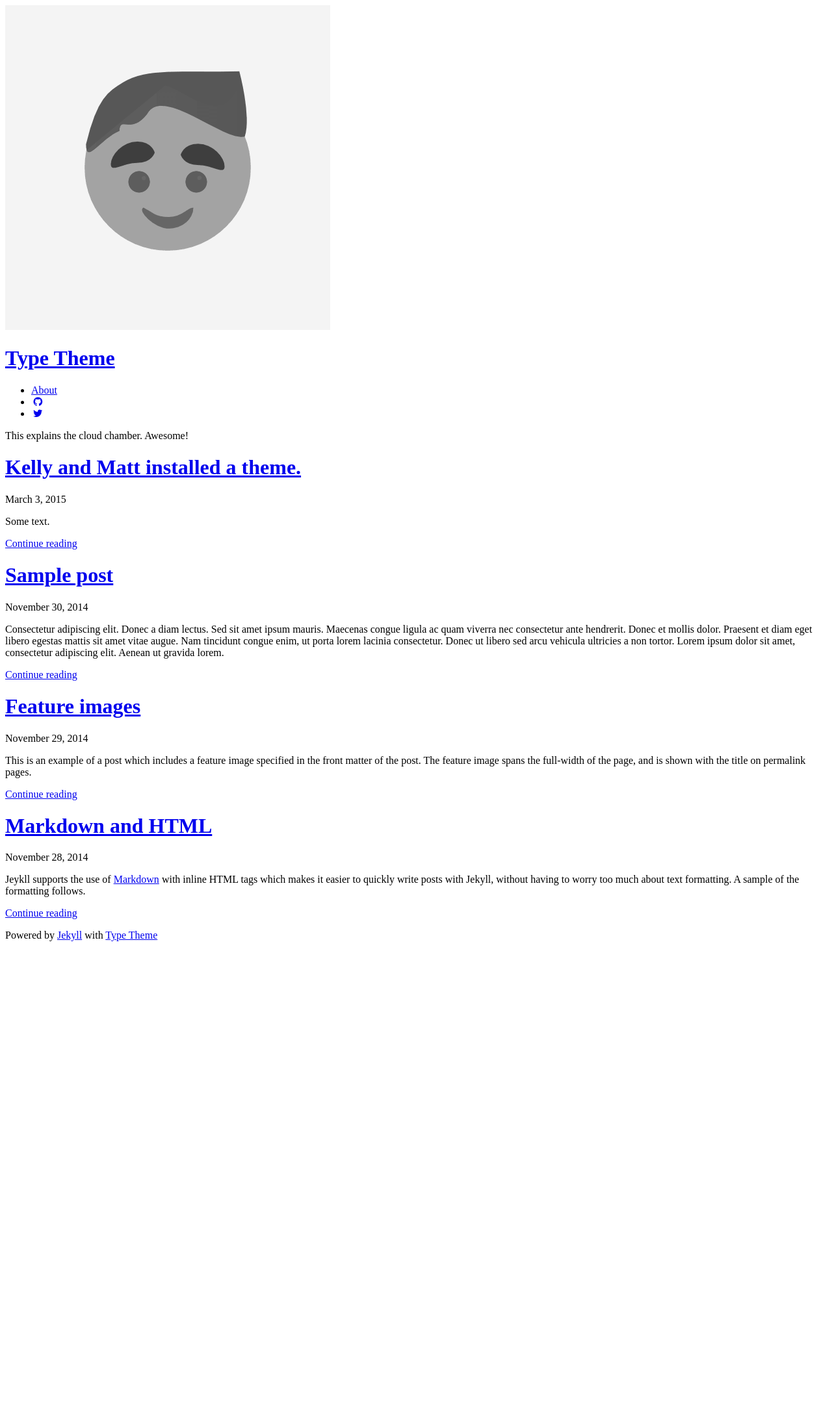
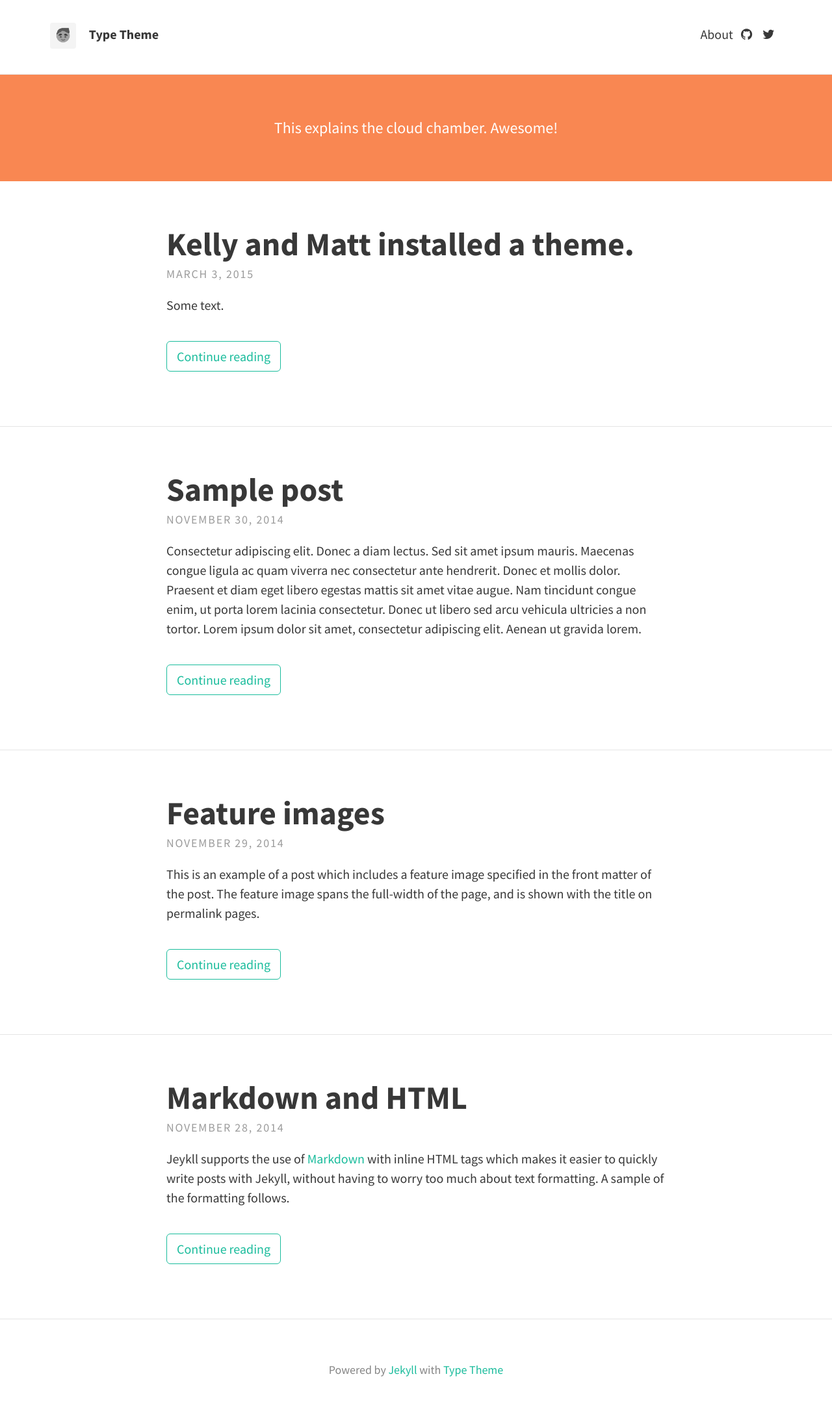
Before and after one commit to mattbellis/turn-key-cloud-chamber, a Jekyll site: the page built from index.html, in a window 1280 px wide. Shown: the whole page at 65% size. Built offline with Jekyll 4.4.1, drawn with Linux system fonts in a browser that asks for light colours; nearby versions of some CDN libraries; the list of posts is cut into pages by our own code; before the commit the page ends 1465 px from its top, so only the background shows below that.

```diff
--- a/_config.yml
+++ b/_config.yml
@@ -1,5 +1,5 @@
 # SITE CONFIGURATION
-baseurl: "turn-key-cloud-chamber" # the subpath of your site, e.g. /blog/
+baseurl: "/turn-key-cloud-chamber" # the subpath of your site, e.g. /blog/
 url: "http://mattbellis.github.io/" # the base hostname & protocol for your site
 
 # THEME-SPECIFIC CONFIGURATION
```
